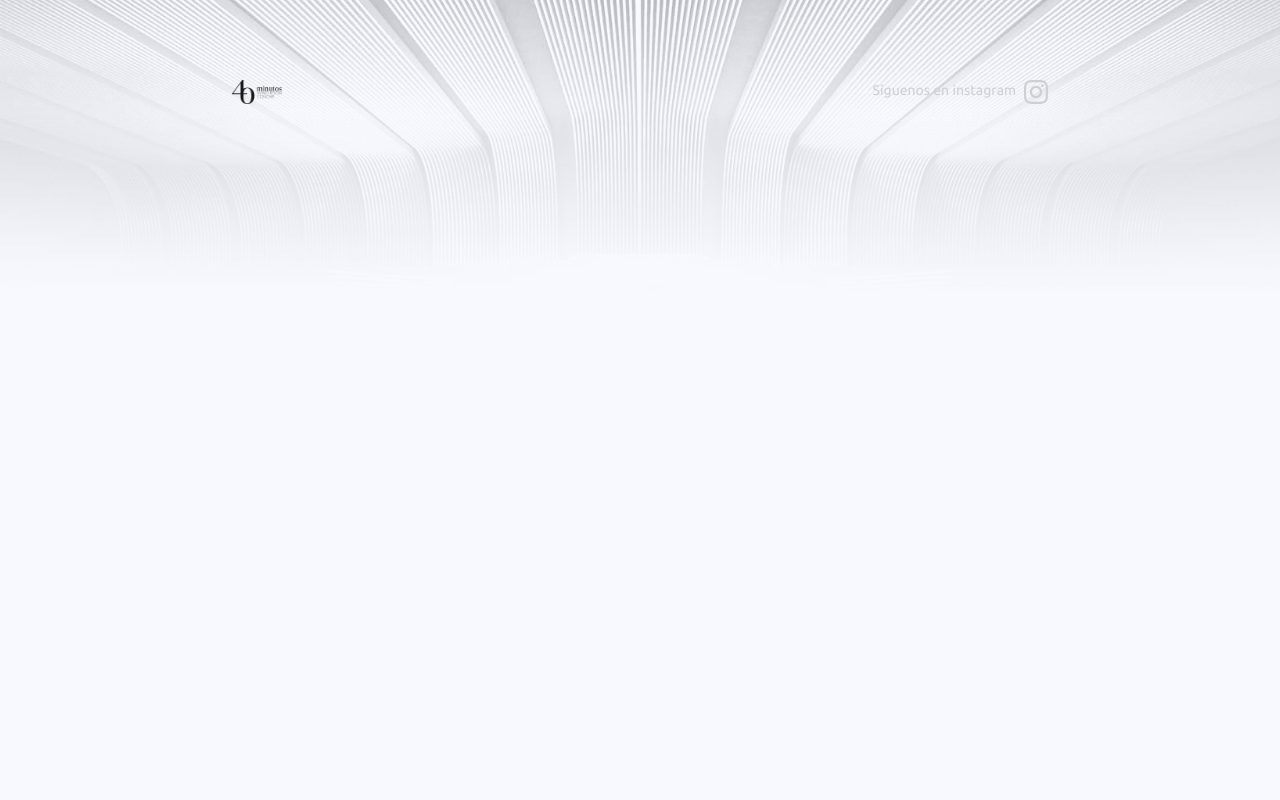
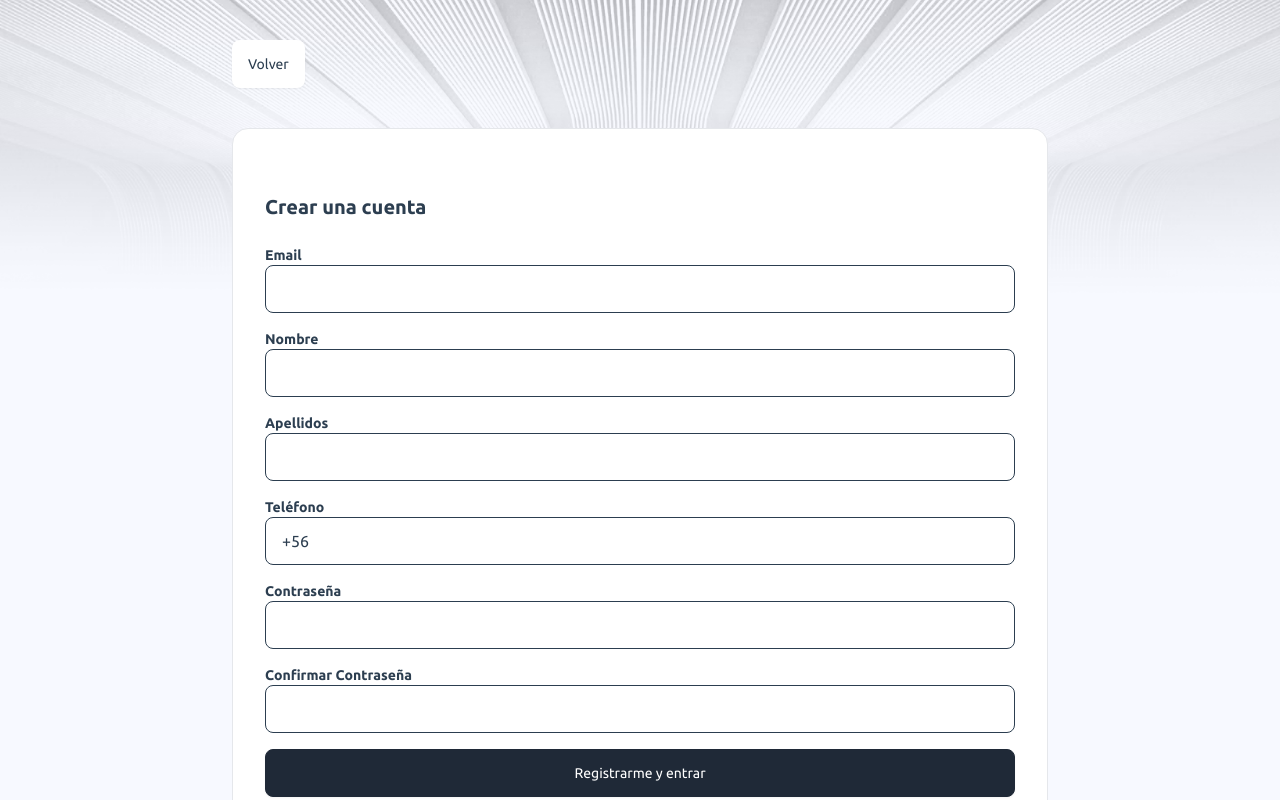
Before and after one commit to thomasconvain/40-minutos-app, a Vue app: page /sign-in/1 in a window 1280 px wide. Shown: the top 800 px of the page. Built offline with nearby package versions, Linux system fonts and the light colour scheme.

Commit message:
fix menores de ui y rembramiento de rutas login y sign-in

```diff
--- a/src/views/CheckIn.vue
+++ b/src/views/CheckIn.vue
@@ -37,7 +37,7 @@
               <div class="mt-4 alert alert-info rounded-none">
                 <span class="text-xs">Comparte al link del programa del concierto a tu grupo para que puedan seguir con la experiencia en sus propios dispositivos</span>
               </div>
-              <a :href='`https://wa.me/?text=https://cuarenta-minutos.web.app/booking/${eventParams}/?referenceLink=true%26hostId=${spectator.uId}`'>
+              <a :href='`https://wa.me/?text=https://cuarenta-minutos.web.app/sign-in/${eventParams}/?referenceLink=true%26hostId=${spectator.uId}`'>
                 <button class="btn btn-active mt-2 w-full"><ShareIcon class="-ml-1 mr-3 h-4 w-4" aria-hidden="true" />Compartir link</button>
               </a>
             </div>
--- a/src/views/Home.vue
+++ b/src/views/Home.vue
@@ -3,7 +3,7 @@
   <div>
     <div class="flex flex-row items-center justify-between mb-10">
       <img src="../assets/logo_horizontal.png" width="150" />
-      <router-link to="/signin" class="btn bg-white border-none">Entrar</router-link>
+      <router-link to="/login" class="btn bg-white border-none">Entrar</router-link>
     </div>
     <h1 class="justify-self-start text-2xl text-gray-900 font-bold">Inscríbete a nuestro próximos eventos</h1>
     <ActiveEvents />
--- /dev/null
+++ b/src/views/LogIn.vue
@@ -0,0 +1,104 @@
+<template>
+  <div>
+    <button class="btn bg-white border-none mb-4" @click="router.push({name:'Home'})">Volver</button>
+    <div class="flex flex-col items-center mb-10">
+      <img src="../assets/logo_horizontal.png" width="150">
+    </div>
+
+    <form @submit.prevent="login">
+      <div class="flex flex-col mt-4">
+        <label class="text-sm" for="name"><strong>Email</strong></label>
+        <input v-model="email" type="email" placeholder="Email" class="input input-bordered w-full w-full" required />
+      </div>
+      <div class="flex flex-col mt-4">
+        <label class="text-sm" for="name"><strong>Contraseña</strong></label>
+        <input v-model="password" type="password" placeholder="Contraseña" class="input input-bordered w-full w-full" required />
+      </div>
+      <button
+        type="submit"
+        class="btn-md btn btn-primary text-white w-full mt-4"
+      >
+        <span>Entrar</span>
+      </button>
+    </form>
+    <button
+        @click="router.push({name:'SignIn', params: { idEvent: eventId }})"
+        type="submit"
+        class="btn-md btn btn-primary btn-outline text-white w-full mt-4"
+      >
+        <span>¿Aún no tienes cuenta?</span>
+      </button>
+    <button
+        @click="router.push({name:'PasswordReset'})"
+        class="btn-md btn btn-link btn-primary text-black w-full mt-4"
+      >
+        <span>Recuperar contraseña</span>
+      </button>
+  </div>
+</template>
+
+<script setup>
+import { ref } from 'vue';
+import { useRouter, useRoute } from 'vue-router';
+import { getFirestore, collection, query, where, getDocs } from 'firebase/firestore';
+import { auth } from '@/firebase';
+import { signInWithEmailAndPassword } from 'firebase/auth';
+
+
+const email = ref('');
+const password = ref('');
+const router = useRouter(); // Importar el enrutador
+const route = useRoute();
+
+const eventId = route.params.idEvent;
+// const validatePhone = () => {
+//   const phonePattern = /^\+56\d{9}$/; // Formato para números de teléfono en Chile: +56XXXXXXXXX
+//   if (!phonePattern.test(phone.value)) {
+//     phoneError.value = 'Por favor ingresa un número de teléfono válido en formato +56XXXXXXXXX.';
+//     isButtonDisabled.value = true;
+//   } else {
+//     phoneError.value = '';
+//     isButtonDisabled.value = false;
+//   }
+// };
+
+// Función para verificar la suscripción del espectador
+// const checkSpectatorSubscriptions = async () => {
+//   const db = getFirestore();
+//   const spectatorsRef = collection(db, 'spectators');
+//   const q = query(spectatorsRef, where('phone', '==', phone.value));
+
+//   try {
+//     const querySnapshot = await getDocs(q);
+//     if (!querySnapshot.empty) {
+//       // Si se encuentra una coincidencia, redirige a la ruta /profile/:id
+//       const doc = querySnapshot.docs[0];
+//       router.push({ name: 'Profile', params: { idSpectator: doc.id } });
+//     } else {
+//       alert('Número no encontrado.');
+//     }
+//   } catch (error) {
+//     console.error('Error al verificar la suscripción:', error);
+//     alert('Hubo un problema al verificar la suscripción.');
+//   }
+// };
+
+const login = async () => {
+  try {
+    const userCredential = await signInWithEmailAndPassword(auth, email.value, password.value);
+    const db = getFirestore();
+    const spectatorsRef = collection(db, 'spectators');
+    const q = query(spectatorsRef, where('email', '==', email.value));
+    const querySnapshot = await getDocs(q);
+    if (!querySnapshot.empty) {
+      const doc = querySnapshot.docs[0];
+      console.log('Usuario logueado:', userCredential.user);
+      router.push({ name: 'Profile', params: { idSpectator: doc.id }, query: { idEvent: eventId } });
+    } else {
+      alert('Usuario no encontrado.');
+    }
+  } catch (error) {
+    alert('El usuario no existe o la contraseña está incorrecta.', error.message);
+  }
+};
+</script>
--- a/src/views/OnlineBooking.vue
+++ b/src/views/OnlineBooking copy.vue
@@ -57,7 +57,7 @@
           <p v-if="errorMessage" class="text-red-500 text-sm mt-1">{{ errorMessage }}</p>
         </form>
         <button
-            @click="router.push({name:'SignIn', params: { idEvent: route.params.idEvent }})"
+            @click="router.push({name:'LogIn', params: { idEvent: route.params.idEvent }})"
             type="submit"
             class="btn-md btn btn-link text-black w-full mt-2"
           >
--- a/src/views/SignIn.vue
+++ b/src/views/SignIn.vue
@@ -1,104 +1,188 @@
 <template>
   <div>
-    <button class="btn bg-white bg-opacity-30 border-white mb-4" @click="router.push({name:'Home'})">Volver</button>
-    <div class="flex flex-col items-center mb-10">
-      <img src="../assets/logo_horizontal.png" width="150">
+    <button class="btn bg-white border-none mb-4" @click="router.push({name:'Home'})">Volver</button>
+    <div class="card bg-base-100 border border-base-600 mt-6">
+      <div class="card-body">
+        <h1 class="card-title mt-8">
+          Crear una cuenta <br/>
+        </h1>
+        <form @submit.prevent="submitForm">
+          <!-- <div class="flex flex-col">
+            <label class="text-sm" for="email"><strong>¿Cuantas personas asistirán?</strong></label>
+            <input v-model="numberOfPeople" type="number" min="1" placeholder="Ingresa el número total de participantes" id="numberOfPeople" class="input input-bordered w-full" required />
+            <p v-if="emailError" class="text-red-500 text-sm mt-1">{{ emailError }}</p>
+          </div> -->
+
+          <div class="flex flex-col mt-4">
+            <label class="text-sm" for="email"><strong>Email</strong></label>
+            <input v-model="email" type="string" id="email" class="input input-bordered w-full" required />
+            <p v-if="emailError" class="text-red-500 text-sm mt-1">{{ emailError }}</p>
           </div>
 
-    <form @submit.prevent="login">
           <div class="flex flex-col mt-4">
-        <label class="text-sm" for="name"><strong>Email</strong></label>
-        <input v-model="email" type="email" placeholder="Email" class="input input-bordered w-full w-full" required />
+            <label class="text-sm" for="name"><strong>Nombre</strong></label>
+            <input v-model="name" type="text" id="name" class="input input-bordered w-full" required />
           </div>
+
           <div class="flex flex-col mt-4">
-        <label class="text-sm" for="name"><strong>Contraseña</strong></label>
-        <input v-model="password" type="password" placeholder="Contraseña" class="input input-bordered w-full w-full" required />
+            <label class="text-sm" for="lastName"><strong>Apellidos</strong></label>
+            <input v-model="lastName" type="text" id="lastName" class="input input-bordered w-full" required />
           </div>
+
+          <div class="flex flex-col mt-4">
+            <label class="text-sm" for="phone"><strong>Teléfono</strong></label>
+            <input v-model="phone" type="text" id="phone" class="input input-bordered w-full" required />
+            <p v-if="phoneError" class="text-red-500 text-sm mt-1">{{ phoneError }}</p>
+          </div>
+
+          <div class="flex flex-col mt-4">
+            <label class="text-sm" for="password"><strong>Contraseña</strong></label>
+            <input v-model="password" type="password" id="password" class="input input-bordered w-full" required />
+          </div>
+
+          <!-- Campo para confirmar la contraseña -->
+          <div class="flex flex-col mt-4">
+            <label class="text-sm" for="confirmPassword"><strong>Confirmar Contraseña</strong></label>
+            <input v-model="confirmPassword" type="password" id="confirmPassword" class="input input-bordered w-full" required />
+            <p v-if="confirmPasswordError" class="text-red-500 text-sm mt-1">{{ confirmPasswordError }}</p>
+          </div>
+
           <button
             type="submit"
             class="btn-md btn btn-primary text-white w-full mt-4"
           >
-        <span>Entrar</span>
+            <span v-if="!isLoading">Registrarme y entrar</span>
+            <span v-else class="loading loading-dots loading-sm"></span>
           </button>
+          <p v-if="errorMessage" class="text-red-500 text-sm mt-1">{{ errorMessage }}</p>
         </form>
         <button
-        @click="router.push({name:'Booking', params: { idEvent: eventId }})"
+            @click="router.push({name:'LogIn', params: { idEvent: route.params.idEvent }})"
             type="submit"
-        class="btn-md btn btn-primary btn-outline text-white w-full mt-4"
+            class="btn-md btn btn-link text-black w-full mt-2"
           >
-        <span>¿Aún no tienes cuenta?</span>
+            <span>Ingresa acá si ya tienes una cuenta</span>
         </button>
-    <button
-        @click="router.push({name:'PasswordReset'})"
-        class="btn-md btn btn-link btn-primary text-black w-full mt-4"
-      >
-        <span>Recuperar contraseña</span>
-      </button>
+      </div>
+    </div>
   </div>
 </template>
 
 <script setup>
 import { ref } from 'vue';
+import { getAuth, createUserWithEmailAndPassword } from "firebase/auth";
+import { collection, query, where, getDocs, doc, setDoc } from 'firebase/firestore';
+import { db } from '@/firebase';
 import { useRouter, useRoute } from 'vue-router';
-import { getFirestore, collection, query, where, getDocs } from 'firebase/firestore';
-import { auth } from '@/firebase';
-import { signInWithEmailAndPassword } from 'firebase/auth';
-
 
 const email = ref('');
+const name = ref('');
+const lastName = ref('');
+const phone = ref('+56');
 const password = ref('');
-const router = useRouter(); // Importar el enrutador
+const confirmPassword = ref(''); // Campo para confirmar contraseña
+const numberOfPeople = ref(1);
+const isChecked = ref(false);
+const uniquePaymentForGroup = ref(true);
+
+const emailError = ref('');
+const phoneError = ref('');
+const confirmPasswordError = ref(''); // Para errores de contraseña
+const errorMessage = ref('');
+
+const isLoading = ref(false);
+
+const auth = getAuth();
+const router = useRouter();
 const route = useRoute();
 
-const eventId = route.params.idEvent;
-// const validatePhone = () => {
-//   const phonePattern = /^\+56\d{9}$/; // Formato para números de teléfono en Chile: +56XXXXXXXXX
-//   if (!phonePattern.test(phone.value)) {
-//     phoneError.value = 'Por favor ingresa un número de teléfono válido en formato +56XXXXXXXXX.';
-//     isButtonDisabled.value = true;
-//   } else {
-//     phoneError.value = '';
-//     isButtonDisabled.value = false;
-//   }
-// };
+const checkExistingPhoneNumber = async () => {
+  const q = query(collection(db, 'spectators'), where('phone', '==', phone.value));
+  const querySnapshot = await getDocs(q);
 
-// Función para verificar la suscripción del espectador
-// const checkSpectatorSubscriptions = async () => {
-//   const db = getFirestore();
-//   const spectatorsRef = collection(db, 'spectators');
-//   const q = query(spectatorsRef, where('phone', '==', phone.value));
+  if (!querySnapshot.empty) {
+    phoneError.value = 'El número de teléfono ya está en uso';
+    isLoading.value = false;
+    return false;
+  }
 
-//   try {
-//     const querySnapshot = await getDocs(q);
-//     if (!querySnapshot.empty) {
-//       // Si se encuentra una coincidencia, redirige a la ruta /profile/:id
-//       const doc = querySnapshot.docs[0];
-//       router.push({ name: 'Profile', params: { idSpectator: doc.id } });
-//     } else {
-//       alert('Número no encontrado.');
-//     }
-//   } catch (error) {
-//     console.error('Error al verificar la suscripción:', error);
-//     alert('Hubo un problema al verificar la suscripción.');
-//   }
-// };
+  phoneError.value = '';
+  return true;
+};
 
-const login = async () => {
-  try {
-    const userCredential = await signInWithEmailAndPassword(auth, email.value, password.value);
-    const db = getFirestore();
-    const spectatorsRef = collection(db, 'spectators');
-    const q = query(spectatorsRef, where('email', '==', email.value));
-    const querySnapshot = await getDocs(q);
-    if (!querySnapshot.empty) {
-      const doc = querySnapshot.docs[0];
-      console.log('Usuario logueado:', userCredential.user);
-      router.push({ name: 'Profile', params: { idSpectator: doc.id }, query: { idEvent: eventId } });
+const validateEmail = () => {
+  const emailPattern = /^[^\s@]+@[^\s@]+\.[^\s@]+$/;
+  emailError.value = emailPattern.test(email.value)
+    ? ''
+    : 'Por favor ingresa un correo válido.';
+};
+
+const validatePhone = () => {
+  const phonePattern = /^\+56\d{9}$/; // Formato para +56XXXXXXXXX
+  phoneError.value = phonePattern.test(phone.value)
+    ? ''
+    : 'Por favor ingresa un número de teléfono válido en formato +56XXXXXXXXX.';
+};
+
+const validatePasswords = () => {
+  // Valida que la contraseña tenga al menos 6 caracteres
+  if (password.value.length < 6) {
+    confirmPasswordError.value = 'La contraseña debe tener al menos 6 caracteres.';
+  } else if (password.value !== confirmPassword.value) {
+    confirmPasswordError.value = 'Las contraseñas no coinciden.';
   } else {
-      alert('Usuario no encontrado.');
-    }
-  } catch (error) {
-    alert('El usuario no existe o la contraseña está incorrecta.', error.message);
+    confirmPasswordError.value = '';
   }
 };
+
+const validateFormat = () => {
+  validateEmail();
+  validatePhone();
+  validatePasswords();
+};
+
+const submitForm = async () => {
+  isLoading.value = true;
+  validateFormat();
+
+  // Verificar que no existan errores
+  if (emailError.value === '' && phoneError.value === '' && confirmPasswordError.value === '') {
+    const isPhoneAvailable = await checkExistingPhoneNumber();
+
+    if (!isPhoneAvailable) {
+      isLoading.value = false;
+      return;
+    }
+
+    try {
+      // Crear el usuario en Authentication
+      const userCredential = await createUserWithEmailAndPassword(auth, email.value, password.value);
+      const user = userCredential.user;
+      const spectatorData = {
+        email: email.value,
+        uId: user.uid,
+        hostId: route.query.hostId ? route.query.hostId : 'none',
+        name: name.value,
+        phone: phone.value,
+        numberOfPeople: numberOfPeople.value,
+        isChecked: isChecked.value,
+        uniquePaymentForGroup: uniquePaymentForGroup.value,
+        subscribedEventsId: route.params.idEvent.split(',').map(id => id.trim()),
+      };
+
+      // Guardar documento en Firestore
+      await setDoc(doc(db, 'spectators', user.uid), spectatorData);
+
+      // Redirigir a la ruta /profile/{user.uid}
+      router.push({ name: 'Profile', params: { idSpectator: user.uid }, query: { idEvent: route.params.idEvent } });
+    } catch (error) {
+      if (error.code === 'auth/email-already-in-use') {
+        emailError.value = 'El email ya está en uso. Por favor, elige otro o intenta iniciar sesión.';
+      } else {
+        errorMessage.value = 'Error al crear usuario: ' + error.message;
+      }
+    }
+  }
+  isLoading.value = false;
+};
 </script>
--- a/src/views/SpectatorProfile.vue
+++ b/src/views/SpectatorProfile.vue
@@ -1,6 +1,6 @@
 <template>
   <div>
-    <button class="btn bg-white bg-opacity-30 border-none mb-4" @click="logout">
+    <button class="btn bg-white border-none mb-4" @click="logout">
       Salir
     </button>
     <h1 class="text-2xl font-bold mb-6">Hola {{ spectator?.name }}👋</h1>
@@ -64,7 +64,7 @@
                   "
                 >
                   <a
-                    :href="`https://wa.me/?text=https://cuarenta-minutos.web.app/booking/${event.id}/?referenceLink=true%26hostId=${spectator.uId}`"
+                    :href="`https://wa.me/?text=https://cuarenta-minutos.web.app/sign-in/${event.id}/?referenceLink=true%26hostId=${spectator.uId}`"
                   >
                     <button class="btn btn-active mt-2 w-full">
                       <ShareIcon
```
Also changed, not shown: src/components/ActiveEvents.vue (+7 -7 lines), src/router/index.js (+8 -8 lines). Lines whose indentation alone changed are shown as unchanged.
